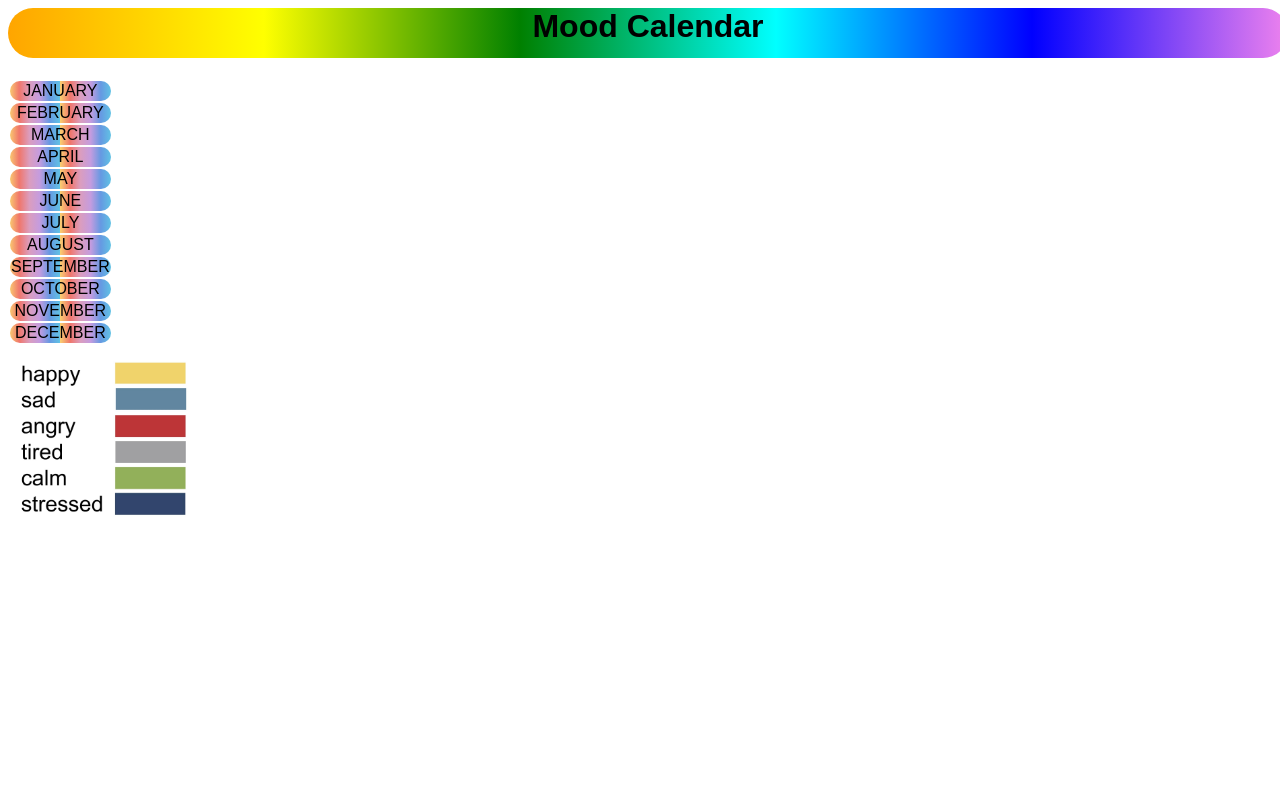
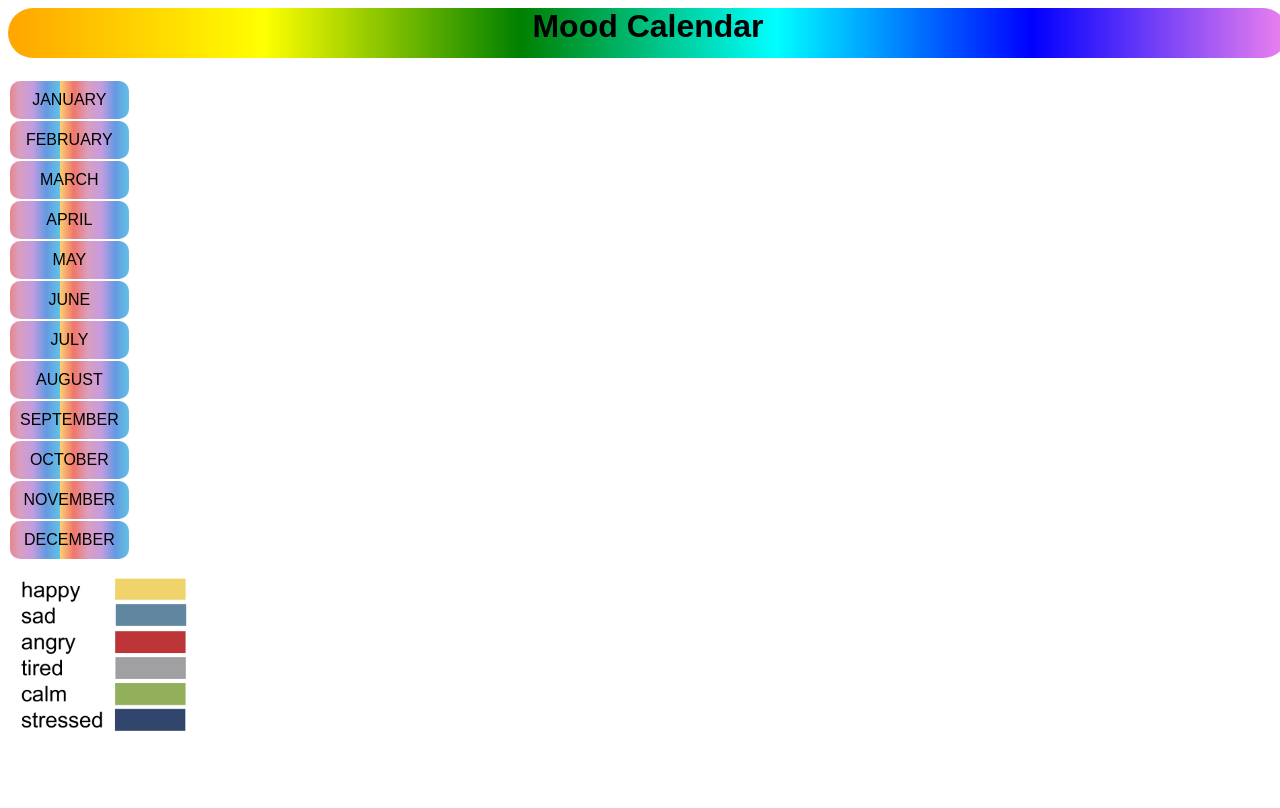
Before and after one commit to seehamrun/CodingCrew, a Python web app: template templates/homepage.html in a window 1280 px wide. Run offline with Jinja, Linux system fonts and the light colour scheme; the template is opened without the code that fills it, so the values that code supplies are empty.

Commit message:
fix padding in CSS to make it easier to read

```diff
--- a/static/style.css
+++ b/static/style.css
@@ -31,10 +31,16 @@ html{
 
 }
 
-h1,td{
+h1{
   font-family: arial;
   color: black;
 }
+
+td{
+  font-family: arial;
+  padding: 10px;
+}
+
 
 #headl{
   text-align: center;
```
